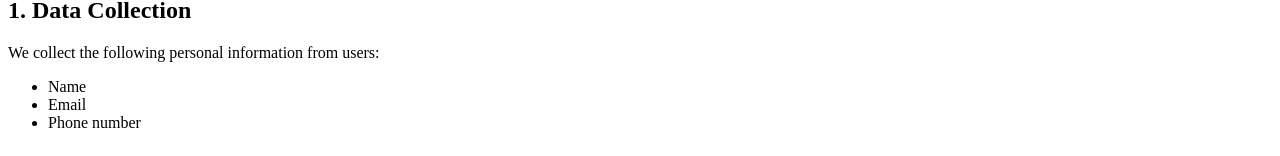
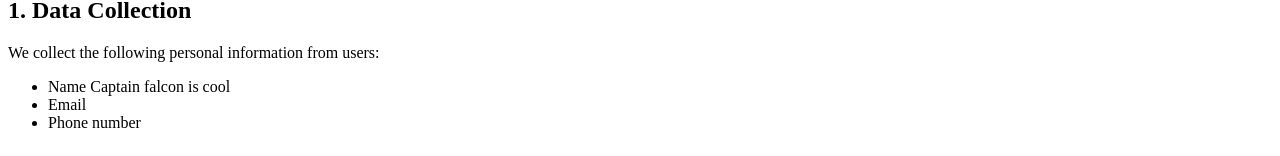
Before and after one commit to Team-Hl-Dev/Team-Hl-Dev.github.io, a plain HTML site: page index.html in a window 1280 px wide. Shown: the part 139-295 px from the top of the page. Drawn offline with Linux system fonts and the light colour scheme.

Commit message:
commit 2

```diff
--- a/index.html
+++ b/index.html
@@ -16,7 +16,7 @@
     <h2>1. Data Collection</h2>
     <p>We collect the following personal information from users:</p>
     <ul>
-        <li>Name</li>
+        <li>Name Captain falcon is cool</li>
         <li>Email</li>
         <li>Phone number</li>
     </ul>
```
